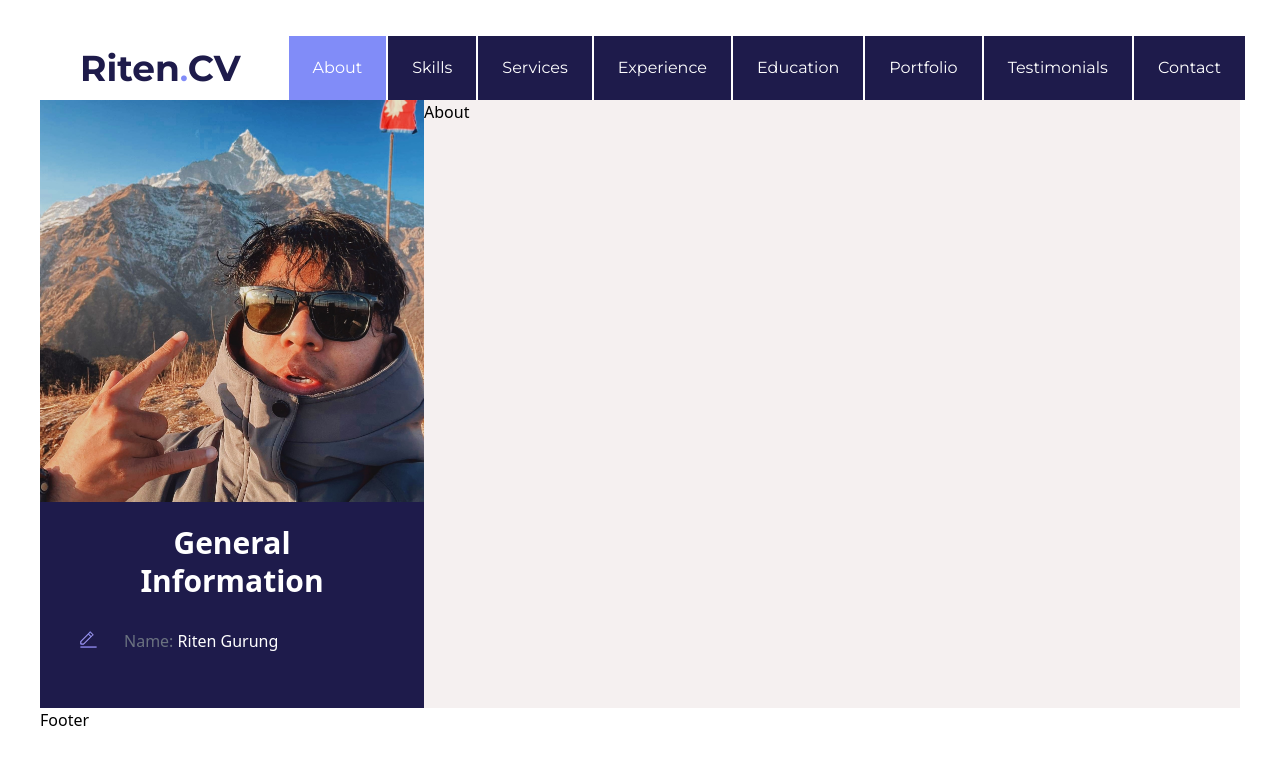
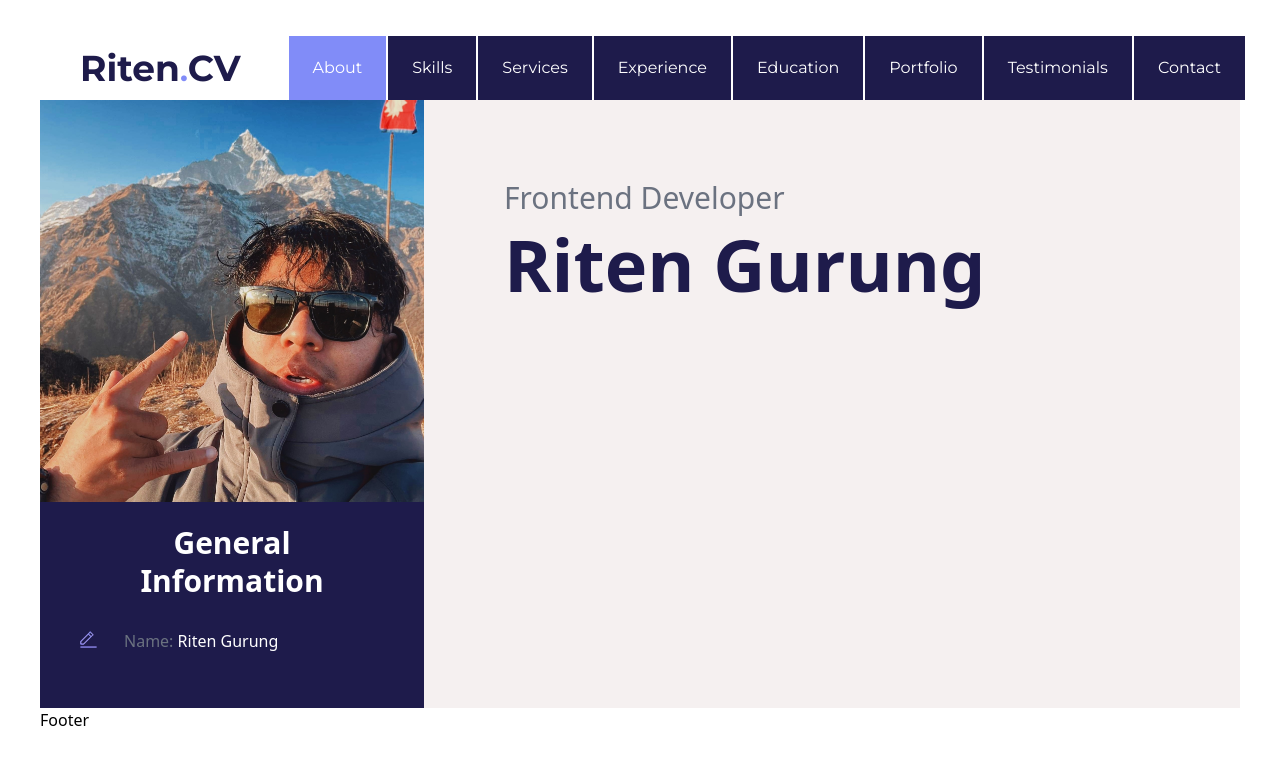
Before and after one commit to Riten1/Portfolio-website, a React (Vite) app in the folder project/: page / in a window 1280 px wide. Shown: the top 764 px of the page. Built offline with nearby package versions, Linux system fonts and the light colour scheme.

Commit message:
'Aboutus'

```diff
--- /dev/null
+++ b/project/src/components/AboutComp.jsx
@@ -0,0 +1,17 @@
+import React from 'react'
+
+const AboutComp = () => {
+  return (
+    <div className=' items-start justify-end ml-20 mt-20'>
+
+      <div className='text-3xl font-medium text-gray-500'>
+
+   Frontend Developer</div>
+   <div className='text-7xl font-extrabold text-indigo-950 mt-3 '>Riten Gurung</div>
+      </div>
+
+
+  )
+}
+
+export default AboutComp
--- a/project/src/pages/About.jsx
+++ b/project/src/pages/About.jsx
@@ -1,8 +1,9 @@
 import React from "react";
 import MainContainer from "../components/container/MainContainer";
+import AboutComp from "../components/AboutComp";
 
 const About = () => {
-  return <>About</>;
+  return <><AboutComp /></>;
 };
 
 export default About;
```
